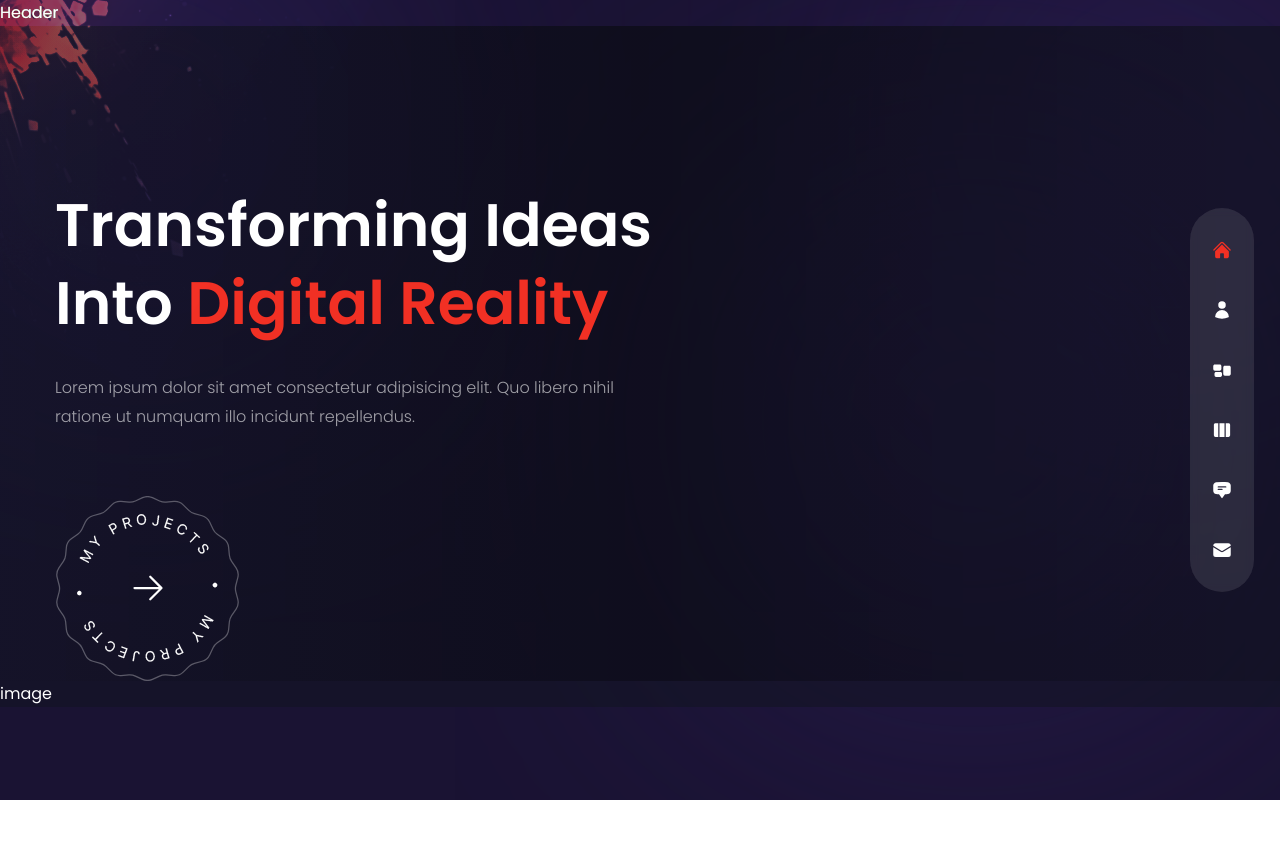
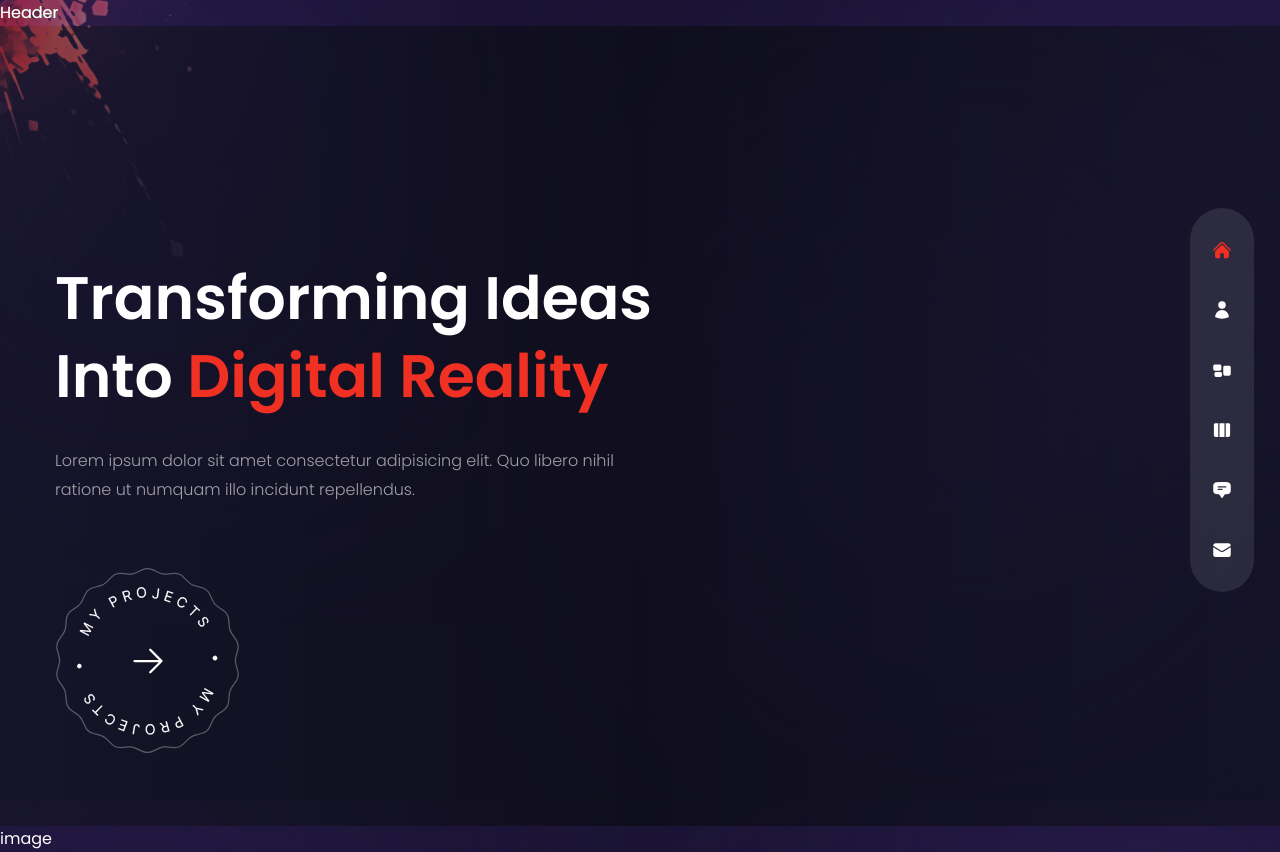
Before and after one commit to mafterr11/MadinyTattoo, a Next.js app: page / in a window 1280 px wide. Before the commit the page ends 800 px from the top, so only its background shows below. Built offline with nearby package versions, Linux system fonts and the light colour scheme.

Commit message:
Fixed Layout

```diff
--- a/app/components/Layout.jsx
+++ b/app/components/Layout.jsx
@@ -21,7 +21,10 @@ const poppins = Poppins({
 const Layout = ({ children }) => {
   const router = usePathname();
   return (
-    <div>
+    <html
+      lang='en'
+      className='bg-site text-white  bg-cover bg-no-repeat bg-fixed bg-center relative'
+    >
       <AnimatePresence mode='wait'>
         <body className={`${poppins.className} page`}>
           <motion.div key={router} className='h-full'>
@@ -33,7 +36,7 @@ const Layout = ({ children }) => {
           </motion.div>
         </body>
       </AnimatePresence>
-    </div>
+    </html>
   );
 };
 
--- a/app/layout.jsx
+++ b/app/layout.jsx
@@ -1,7 +1,6 @@
 import "./globals.css";
 // COMPONENTS
 import Layout from "./components/Layout";
-
 
 export const metadata = {
   title: "Madiny Tattoo",
@@ -10,9 +9,5 @@ export const metadata = {
 };
 
 export default function RootLayout({ children }) {
-  return (
-    <html lang='en' className="bg-site text-white  bg-cover bg-no-repeat bg-fixed bg-center relative">
-        <Layout>{children}</Layout>
-    </html>
-  );
+  return <Layout>{children}</Layout>;
 }
```
